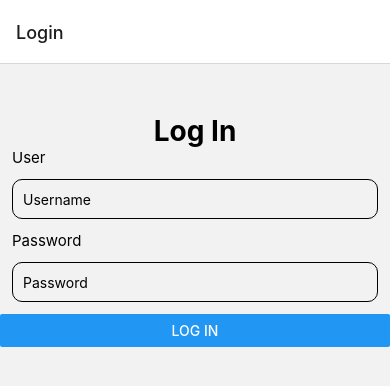
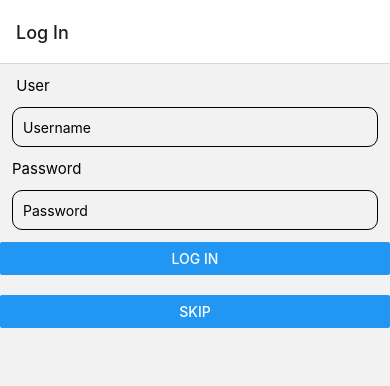
Before and after one commit to andreslab/crypto-list, a React Native app: screen / in a window 390 px wide. Shown: the top 386 px of the page. Built offline with nearby package versions, Linux system fonts and the light colour scheme.

Commit message:
use provider to access data in any component

```diff
--- a/App.js
+++ b/App.js
@@ -1,11 +1,14 @@
 import React from 'react';
 import { NavigationContainer } from "@react-navigation/native";
 import Navigation from "./src/navigation/Navigation";
+import { AuthProvider } from './src/context/authContext';
 
 export default function App() {
   return (
     <NavigationContainer>
-      <Navigation />
+      <AuthProvider>
+        <Navigation />
+      </AuthProvider>
     </NavigationContainer>
   );
 }
--- a/src/components/Auth/LoginForm.js
+++ b/src/components/Auth/LoginForm.js
@@ -3,12 +3,15 @@ import { View, Text, SafeAreaView, StyleSheet, TextInput, Button, Keyboard } fro
 import { useNavigation } from "@react-navigation/native";
 import { useFormik } from "formik";
 import * as Yup from 'yup';
-import { user } from '../../utils/userDB';
+import { user, userData, userDataAnonymous } from '../../utils/userDB';
+import useAuth from '../../hooks/useAuth';
+
 
 export default function LoginForm() {
     const [error, setError] = useState("");
+    const navigation = useNavigation();
+    const { login } = useAuth();
 
-    const navigation = useNavigation();
     const formik = useFormik({
         initialValues: initialValues(),
         validateOnChange: false,
@@ -20,15 +23,16 @@ export default function LoginForm() {
             if (username !== user.username || password !== user.pass) {
                 setError("Username or password invalid");
             } else {
-                navigation.navigate("Home", { name: data.username });
+                //goToHome(userData)
+                login(userData);
+                navigation.navigate("Home");
             }
         }
     });
 
     return (
-        <View>
-            <Text style={styles.title}>Log In</Text>
-            <Text style={styles.label}>User</Text>
+        <View style={styles.content}>
+            < Text style={styles.label} > User</Text >
             <TextInput
                 style={styles.input}
                 placeholder='Username'
@@ -49,8 +53,21 @@ export default function LoginForm() {
                 onPress={formik.handleSubmit}
             />
             <Text style={styles.error}>{formik.errors.username || formik.errors.password || error}</Text>
-        </View>
+
+            <Button
+                title="Skip"
+                style={styles.skip}
+                onPress={() => {
+                    login(userDataAnonymous);
+                    navigation.navigate("Home");
+                }}
+            />
+        </View >
     )
+}
+
+function goToHome(auth) {
+    navigation.navigate("Home", { auth: auth });
 }
 
 function initialValues() {
@@ -68,6 +85,9 @@ function validationSchema() {
 }
 
 const styles = StyleSheet.create({
+    content: {
+        marginTop: 12
+    },
     title: {
         textAlign: "center",
         fontSize: 28,
@@ -89,6 +109,10 @@ const styles = StyleSheet.create({
     button: {
         marginHorizontal: 12,
     },
+    skip: {
+        position: "absolute",
+        bottom: 50
+    },
     error: {
         textAlign: "center",
         color: "#f00",
--- a/src/components/Auth/UserData.js
+++ b/src/components/Auth/UserData.js
@@ -1,8 +1,11 @@
 import React from 'react'
 import { View, Text } from 'react-native'
 
-export default function UserData() {
+export default function UserData(props) {
+
+    const { name } = props;
+
     return (
-        <Text>Bienvenido {auth.name}</Text>
+        <Text>Bienvenido {name}</Text>
     )
 }
--- /dev/null
+++ b/src/context/authContext.js
@@ -0,0 +1,31 @@
+import React, { useState, createContext } from 'react';
+
+export const AuthContext = createContext({
+    auth: undefined,
+    login: () => { },
+    logout: () => { }
+});
+
+export function AuthProvider(props) {
+    const { children } = props;
+    const [auth, setAuth] = useState(undefined);
+
+    const login = (userData) => {
+        setAuth(userData);
+    }
+
+    const logout = () => {
+        setAuth(undefined);
+    }
+
+    const valueContext = {
+        auth,
+        login,
+        logout
+    };
+
+    return (
+        <AuthContext.Provider value={valueContext}>{children}</AuthContext.Provider>
+    );
+
+}
--- /dev/null
+++ b/src/hooks/useAuth.js
@@ -0,0 +1,4 @@
+import { useContext } from 'react';
+import { AuthContext } from "../context/authContext";
+
+export default () => useContext(AuthContext);
--- a/src/navigation/Navigation.js
+++ b/src/navigation/Navigation.js
@@ -12,7 +12,7 @@ export default function Navigation() {
     return (
         <Stack.Navigator>
             <Stack.Screen
-                name="Login"
+                name="Log In"
                 component={Login}
                 options={{
                     tabBarLabel: "Login",
--- a/src/screens/Home.js
+++ b/src/screens/Home.js
@@ -3,13 +3,13 @@ import { View, Text, SafeAreaView, FlatList } from 'react-native'
 import CoinList from '../components/CoinList';
 import { getCoinsApi } from '../api/Coin'
 import UserData from "../components/Auth/UserData";
+import useAuth from "../hooks/useAuth";
 
 
 export default function Home() {
 
+    const { auth } = useAuth();
     const [coins, setCoins] = useState([]);
-
-    const auth = null;
 
     useEffect(() => {
         (async () => {
@@ -17,11 +17,14 @@ export default function Home() {
         })();
     }, []);
 
+    //console.log(auth);
+
     const loadCoins = async () => {
         try {
             const response = await getCoinsApi();
             const collectionCoins = [];
             for await (const coin of response.data) {
+                if (coin.rank > 50) { break; }
                 collectionCoins.push({
                     id: coin.id,
                     symbol: coin.symbol,
@@ -49,7 +52,7 @@ export default function Home() {
 
     return (
         <SafeAreaView>
-            <View>{auth ? <UserData /> : <Text>Bienvenido</Text>}</View>
+            <View>{auth ? <UserData name={auth.firstName} /> : <Text>Bienvenido</Text>}</View>
             <CoinList
                 coins={coins}
             />
--- a/src/screens/Login.js
+++ b/src/screens/Login.js
@@ -1,11 +1,8 @@
 import React from 'react'
-import { View, Text, SafeAreaView, StyleSheet, TextInput, Button } from 'react-native'
+import { SafeAreaView } from 'react-native'
 import LoginForm from '../components/Auth/LoginForm'
 
 export default function Login() {
-
-    const [text, onChangeText] = React.useState("Useless")
-
     return (
         <SafeAreaView>
             <LoginForm />
--- a/src/utils/userDB.js
+++ b/src/utils/userDB.js
@@ -3,9 +3,16 @@ export const user = {
     pass: "12345"
 }
 
-export const userDetailIs = {
+export const userData = {
     username: "andreslab",
     firstName: "Andres",
     lastName: "Andrade",
     email: "andres@hotmail.com"
 }
+
+export const userDataAnonymous = {
+    username: "demo",
+    firstName: "Anonymous",
+    lastName: "Anonymous",
+    email: "Anonymous@hotmail.com"
+}
```
